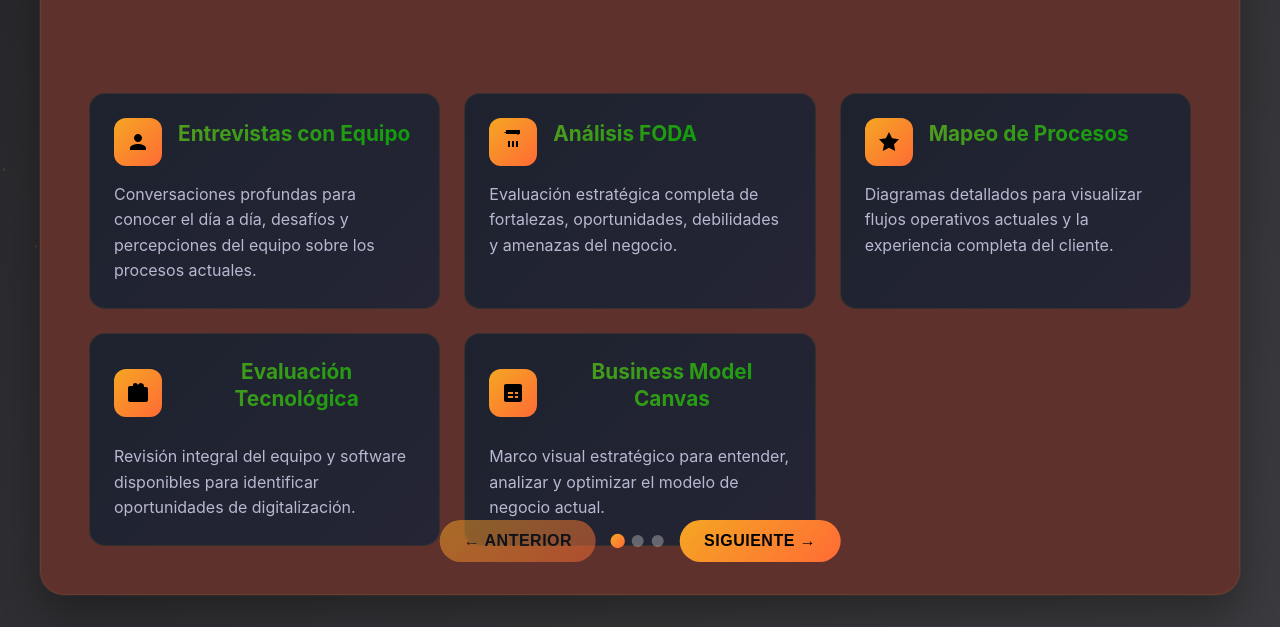
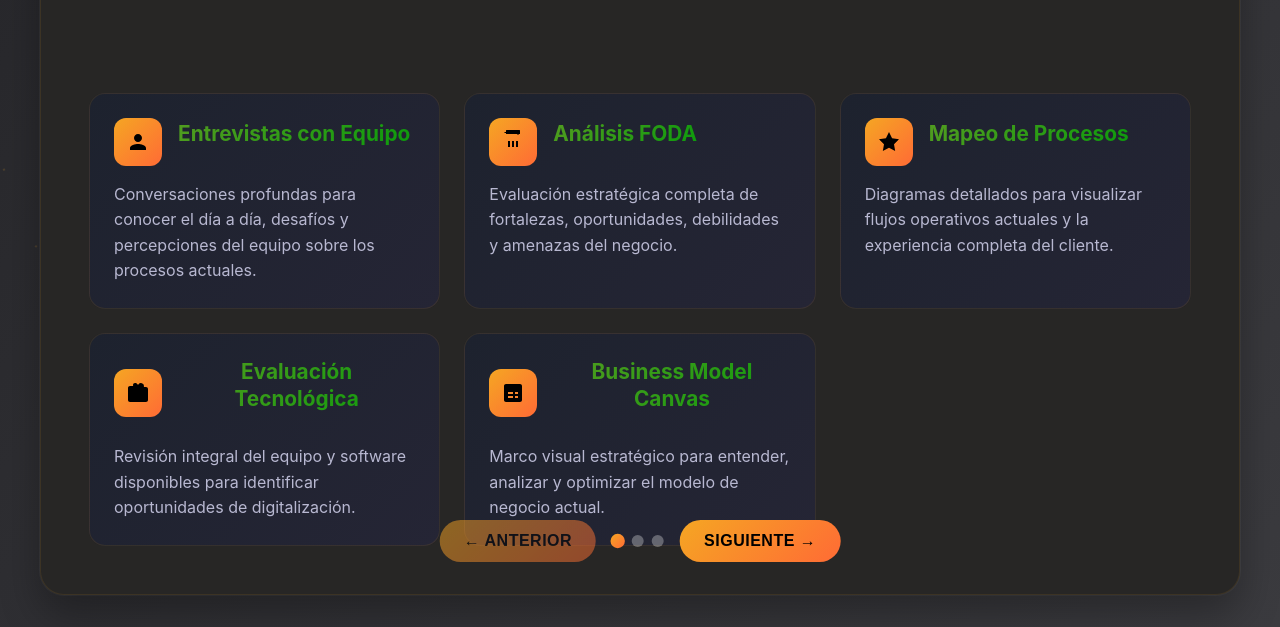
Before and after one commit to DanyVeneno/presentacionalamo, a plain HTML site: page index.html in a window 1280 px wide. Shown: the part 342-969 px from the top of the page. Drawn offline with Linux system fonts and the light colour scheme.

Commit message:
agregamos colores2

```diff
--- a/index.html
+++ b/index.html
@@ -65,7 +65,7 @@
       .slider {
         width: 100%;
         max-width: 1200px;
-        background: #5e312d;
+        background: #272625;
         backdrop-filter: blur(20px);
         border-radius: 24px;
         border: 1px solid rgba(245, 166, 35, 0.1);
```
